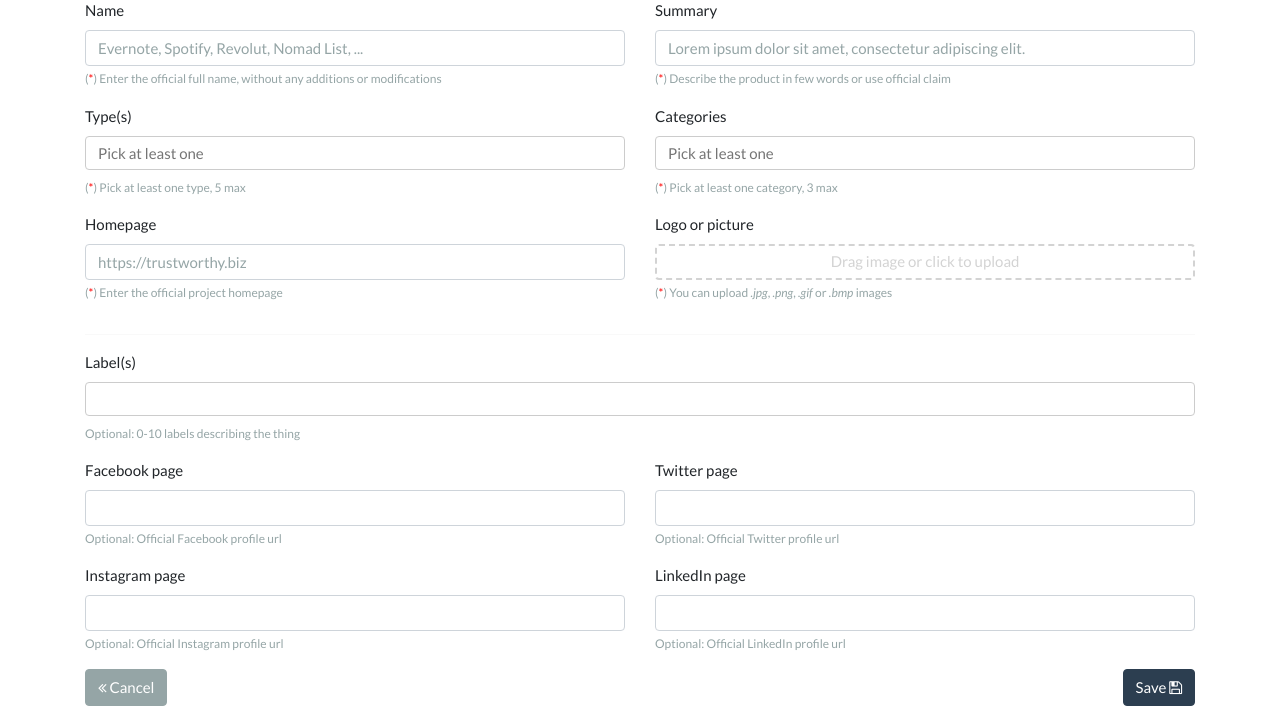
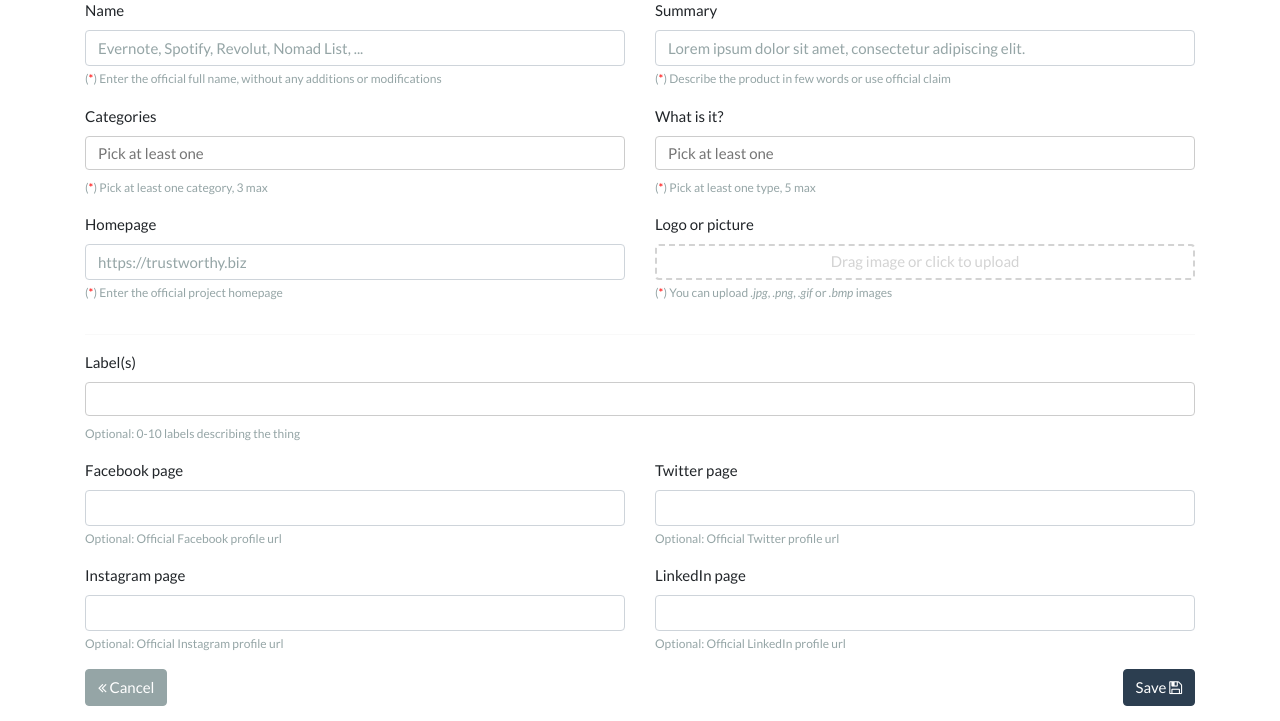
Before and after one commit to petrnagy/TrustworthyBiz, a PHP site: template views/edit_thing.twig in a window 1280 px wide. Shown: the part 210-931 px from the top of the page. Run offline with PHP 8.4, Linux system fonts and the light colour scheme; the template is opened without the code that fills it: most values are stand-ins (such as "Sample title", 1, 10 or a date in 2020); some libraries are stand-ins or nearby versions.

Commit message:
minor fixes

```diff
--- a/app/lib.php
+++ b/app/lib.php
@@ -417,7 +417,7 @@ function new_thing($data) {
         ])->execute();
     } // end foreach
 
-    $app['cache']->clear();
+    // $app['cache']->clear();
 
     return get_thing($id);
 } // end function
@@ -470,7 +470,7 @@ function update_thing($data) {
         ])->execute();
     } // end foreach
 
-    $app['cache']->clear();
+    // $app['cache']->clear();
 
     return get_thing($data['id']);
 } // end function
--- a/views/edit_thing.twig
+++ b/views/edit_thing.twig
@@ -29,14 +29,14 @@
                     </div>
                 </div>
                 <div class="form-group col-lg-6 col-md-6">
-                    <label for="types-input">Type(s)</label>
-                    <input name="new[types]" required type="text" class="form-control" id="types-input" aria-describedby="typesHelp" placeholder="Pick at least one" value="" data-json="{{ jsonTypes }}" data-assigned="{{ jsonTypesAssigned }}">
-                    <small id="typesHelp" class="form-text text-muted">(<span class="red">*</span>) Pick at least one type, 5 max</small>
-                </div>
-                <div class="form-group col-lg-6 col-md-6">
                     <label for="categories-input">Categories</label>
                     <input name="new[categories]" required type="text" class="form-control" id="categories-input" aria-describedby="categoriesHelp" placeholder="Pick at least one" value="" data-json="{{ jsonCategories }}" data-assigned="{{ jsonCategoriesAssigned }}">
                     <small id="categoriesHelp" class="form-text text-muted">(<span class="red">*</span>) Pick at least one category, 3 max</small>
+                </div>
+                <div class="form-group col-lg-6 col-md-6">
+                    <label for="types-input">What is it?</label>
+                    <input name="new[types]" required type="text" class="form-control" id="types-input" aria-describedby="typesHelp" placeholder="Pick at least one" value="" data-json="{{ jsonTypes }}" data-assigned="{{ jsonTypesAssigned }}">
+                    <small id="typesHelp" class="form-text text-muted">(<span class="red">*</span>) Pick at least one type, 5 max</small>
                 </div>
                 <div class="form-group col-md-6 col-lg-6">
                     <label for="homepage">Homepage</label>
```
Also changed, not shown: views/new_thing.twig (+5 -5 lines).
